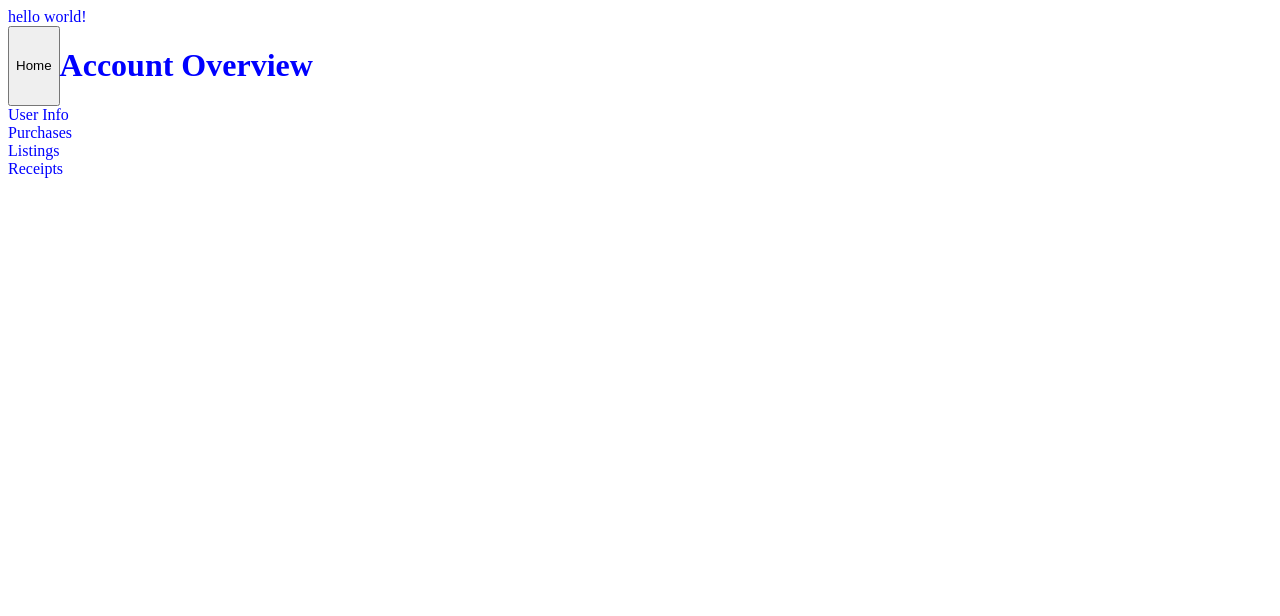
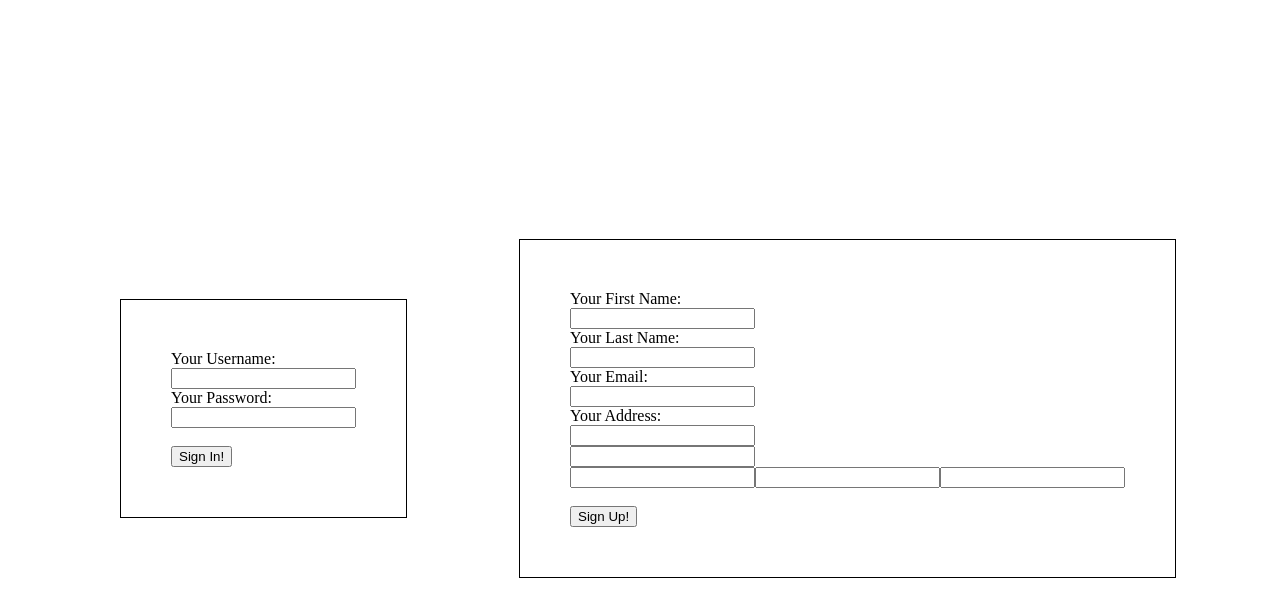
Before and after one commit to brettqlynk/FunHorseToyBoutique, a React app: page / in a window 1280 px wide. Shown: the top 616 px of the page. Built offline with nearby package versions, Linux system fonts and the light colour scheme; the HTML template or start-up script is replaced by a standard one.

Commit message:
Create skeleton code for login and sign up forms

```diff
--- a/client/src/component/App.jsx
+++ b/client/src/component/App.jsx
@@ -1,8 +1,12 @@
 import React from 'react';
-import styles from './App.styles.css';
-import MainPage from './Search/MainPage.jsx'
-import Account from './Account/index.jsx';
-import CreateListing from './CreateListing/CreateListing.jsx'
+// import styles from './App.styles.css';
+import MainPage from './Search/MainPage.jsx';
+// import Account from './Account/index.jsx';
+import CreateListing from './CreateListing/CreateListing.jsx';
+import LoginSignUp from './Login/LoginSignUp.jsx';
+import Login from './Login/Login.jsx';
+import SignUp from './Login/SignUp.jsx';
+import styles from './Login/Login.styles.css';
 
 const App = () => {
 
@@ -13,8 +17,12 @@ const App = () => {
 //   </>
 // )
 
-  return <div className={styles.main}>hello world!<Account /></div>;
-
+  return (
+    <div className={styles.main}>
+      <Login />
+      <SignUp />
+    </div>
+  );
 
 };
 
--- a/client/src/component/App.styles.css
+++ b/client/src/component/App.styles.css
@@ -1,3 +1,5 @@
 .main {
-  color: blue
+  color: blue;
+  width: 100vw;
+  height: 100vh;
 }
--- /dev/null
+++ b/client/src/component/Login/Login.jsx
@@ -0,0 +1,59 @@
+import React, {useState, useEffect} from 'react';
+import axios from 'axios';
+import styles from './Login.styles.css';
+
+const Login = () => {
+  const [user, setUser] = useState({})
+
+  const handleChange = (event) => {
+    setUser(() => {
+      const newUser = { ...user };
+      newUser[event.target.name] = event.target.value;
+      return newUser;
+    });
+  }
+
+  const handleSubmit = () => {
+    event.preventDefault();
+    // authenticate user signin
+    axios.post('/signIn', user)
+      .then(() => {
+        // redirect to home page using global state
+      })
+      .catch(err => {
+        // stay on sign in page and display error message
+        console.error(err);
+      });
+  }
+
+  return (
+    <form id='login' className={styles.login}>
+        <label id='username'>
+          Your Username:
+          <br />
+          <input
+            name="username"
+            type="text"
+            value={user.username || ''}
+            onChange={handleChange} />
+        </label>
+        <br />
+        <label id='password'>
+          Your Password:
+          <br />
+          <input
+            name="password"
+            type="text"
+            value={user.password || ''}
+            onChange={handleChange} />
+        </label>
+        <br />
+        <br />
+        <button onClick={handleSubmit}>
+          Sign In!
+        </button>
+      </form>
+  )
+}
+
+export default Login;
--- /dev/null
+++ b/client/src/component/Login/Login.styles.css
@@ -0,0 +1,23 @@
+.main {
+  color: black;
+  width: 100vw;
+  height: 100vh;
+  display: flex;
+  flex-direction: row;
+  align-items: center;
+  justify-content: space-evenly;
+}
+.loginSignUp {
+  display: flex;
+  flex-direction: row;
+  align-items: center;
+  justify-content: space-evenly;
+}
+.login {
+  border: 1px solid black;
+  padding: 50px;
+}
+.signUp {
+  border: 1px solid black;
+  padding: 50px;
+}
--- /dev/null
+++ b/client/src/component/Login/LoginSignUp.jsx
@@ -0,0 +1,15 @@
+import React, {useState, useEffect} from 'react';
+import Login from './Login.jsx';
+import SignUp from './SignUp.jsx';
+import styles from './Login.styles.css';
+
+const LoginSignUp = () => {
+  return (
+    <div className={styles.loginSignUp} id='loginSignUp'>
+      <Login />
+      <SignUp />
+    </div>
+  );
+};
+
+export default LoginSignUp;
--- /dev/null
+++ b/client/src/component/Login/SignUp.jsx
@@ -0,0 +1,101 @@
+import React, {useState, useEffect} from 'react';
+import axios from 'axios';
+import styles from './Login.styles.css';
+
+const SignUp = () => {
+  const [newUser, setNewUser] = useState({})
+
+  const handleChange = (event) => {
+    setNewUser(() => {
+      const userInfo = { ...newUser };
+      userInfo[event.target.name] = event.target.value;
+      return userInfo;
+    });
+  }
+
+  const handleSubmit = () => {
+    event.preventDefault();
+    // authenticate user signin
+    axios.post('/signIn', user)
+      .then(() => {
+        // redirect to home page using global state
+      })
+      .catch(err => {
+        // stay on sign in page and display error message
+        console.error(err);
+      });
+  }
+
+  return (
+    <form id='signUp' className={styles.signUp}>
+        <label id='firstName'>
+          Your First Name:
+          <br />
+          <input
+            name="firstName"
+            type="text"
+            value={newUser.firstName || ''}
+            onChange={handleChange} />
+        </label>
+        <br />
+        <label id='lastName'>
+          Your Last Name:
+          <br />
+          <input
+            name="lastName"
+            type="text"
+            value={newUser.lastName || ''}
+            onChange={handleChange} />
+        </label>
+        <br />
+        <label id='email'>
+          Your Email:
+          <br />
+          <input
+            name="email"
+            type="text"
+            value={newUser.email || ''}
+            onChange={handleChange} />
+        </label>
+        <br />
+        <label id='address'>
+          Your Address:
+          <br />
+          <input
+            name="street"
+            type="text"
+            value={newUser.street || ''}
+            onChange={handleChange} />
+        </label>
+        <br />
+        <input
+            name="street2"
+            type="text"
+            value={newUser.street2 || ''}
+            onChange={handleChange} />
+        <br />
+        <input
+          name="city"
+          type="text"
+          value={newUser.city || ''}
+          onChange={handleChange} />
+        <input
+          name="state"
+          type="text"
+          value={newUser.state || ''}
+          onChange={handleChange} />
+        <input
+          name="zipcode"
+          type="number"
+          value={newUser.zipcode}
+          onChange={handleChange} />
+        <br />
+        <br />
+        <button onClick={handleSubmit}>
+          Sign Up!
+        </button>
+      </form>
+  )
+}
+
+export default SignUp;
--- a/database/index.js
+++ b/database/index.js
@@ -114,10 +114,6 @@ let userSchema = mongoose.Schema({
   },
   email: {
     type: String,
-    required: true
-  },
-  email: {
-    type: String,
     lowercase: true,
     unique: true,
     required: true,
```
